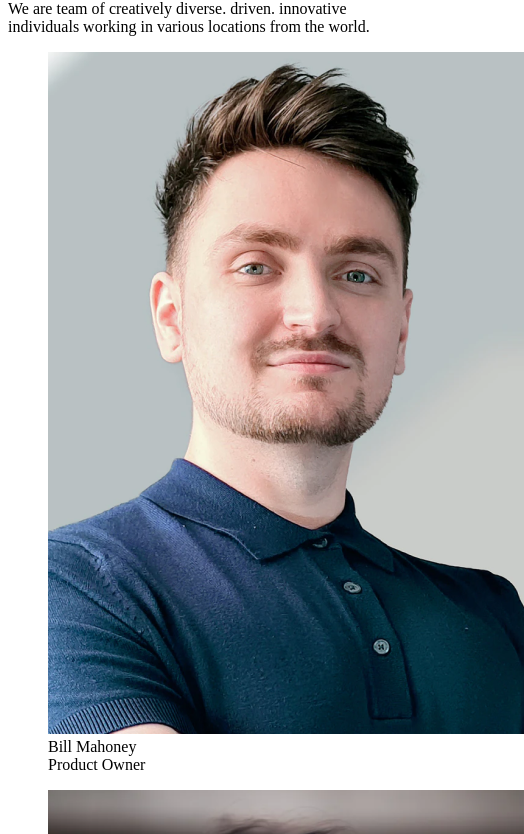
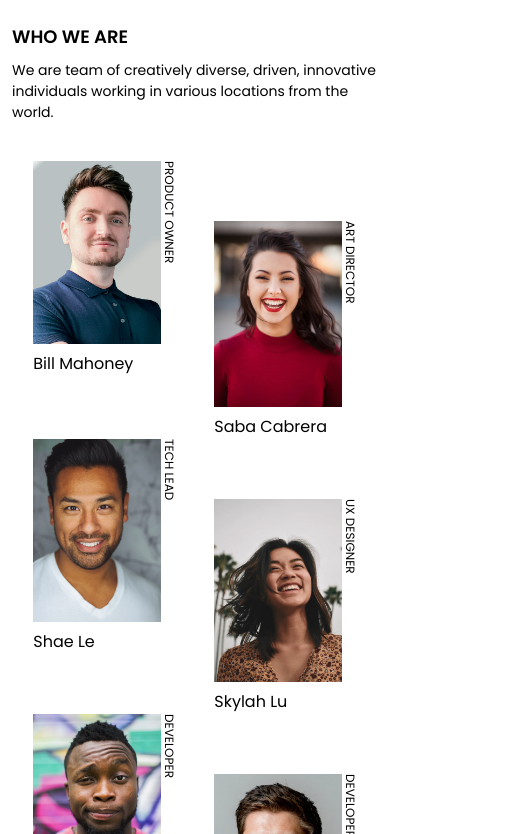
Before and after one commit to ivanxgb/MyTeamPage, a plain HTML site: page index.html in a window 390 px wide. Shown: the part 127-961 px from the top of the page, 524 px wide, since content can reach past the window. Drawn offline with Linux system fonts and the light colour scheme.

Commit message:
media queries for mobile y desktop

```diff
--- a/css/desktop.css
+++ b/css/desktop.css
@@ -0,0 +1,29 @@
+.header {
+    margin-block-start: 5rem;
+    display: flex;
+    justify-content: center;
+    gap: 2rem;
+}
+
+.header > h2 {
+    margin: 0;
+}
+
+.description {
+    margin: 0;
+    max-width: 300px;
+}
+
+.container {
+    grid-template-columns: repeat(3, 20%);
+    justify-content: center;
+    align-items: center;
+}
+
+.main--card:nth-child(even) {
+    margin-block-start: 0;
+}
+
+.main--card:nth-child(2), .main--card:nth-child(5) {
+    margin-block-start: 6rem;
+}
--- a/css/mobile.css
+++ b/css/mobile.css
@@ -0,0 +1,95 @@
+@import url('https://fonts.googleapis.com/css2?family=Poppins:wght@400;600&display=swap');
+
+
+* {
+    box-sizing: border-box;
+    padding: 0;
+    margin: 0;
+}
+
+html {
+    font-size: 62.5%;
+}
+
+body {
+    font-size: 1.6rem;
+    font-family: 'Poppins';
+}
+
+.header > h2 {
+    font-size: 3.6rem;
+    letter-spacing: -.045em;
+    font-family: 'PT Serif';
+    margin-block-start: 7rem;
+    margin-inline-start: 1.2rem;
+}
+
+.description {
+    margin-block-start: 3.8rem;
+    margin-inline-start: 1.2rem;
+}
+
+.description > h2 {
+    font-size: 1.8rem;
+    font-weight: 600;
+    text-transform: uppercase;
+}
+
+.description > p {
+    margin-block-start: 1rem;
+    font-size: 1.4rem;
+    font-weight: 400;
+}
+
+.container {
+    display: grid;
+    grid-template-columns: repeat(2, 1fr);
+    margin: 3.8rem 1.9rem;
+    justify-items: center;
+    column-gap: 10px;
+}
+
+.main--card {
+    max-width: 150px;
+    display: grid;
+    justify-content: center;
+    justify-items: end;
+    grid-template-columns: 85% 10%;
+    grid-template-rows: 90% 5%;
+}
+
+.main--card:nth-child(even) {
+    margin-block-start: 6rem;
+}
+
+.main--card > figure {
+    grid-column: 1 / 2;
+}
+
+.main--card span {
+    font-size: 1.2rem;
+    font-weight: 500;
+    line-height: 1.3rem;
+    writing-mode: vertical-lr;
+    height: fit-content;
+    grid-row: 1;
+    grid-column: 2 / 3;
+    text-transform: uppercase;
+}
+
+figure > img {
+    max-width: 100%;
+}
+
+footer {
+    font-size: 1.4rem;
+    font-family: 'Montserrat';
+    font-weight: 500;
+    text-align: center;
+    color: #A9A9A9;
+}
+
+footer a {
+    text-decoration: none;
+    color: #A9A9A9;
+}
--- a/index.html
+++ b/index.html
@@ -4,62 +4,71 @@
     <meta charset="UTF-8">
     <meta http-equiv="X-UA-Compatible" content="IE=edge">
     <meta name="viewport" content="width=device-width, initial-scale=1.0">
-    <title>Document</title>
+    <link rel="shortcut icon" href="./assets/favicon.png" type="image/x-icon">
+    <link rel="stylesheet" href="./css/mobile.css">
+    <link rel="stylesheet" media="(min-width: 760px)" href="./css/desktop.css" />
+    <title>My Team</title>
 </head>
 <body>
 
-    <h1>The creative crew</h1>
+    <section class="header">
+        <h2>The creative crew</h2>
+        <section class="description">
+            <h2>Who we are</h2>
 
-    <section>
-        <h2>Who we are</h2>
-
-        <p>We are team of creatively diverse.  driven.  innovative individuals working in various locations from the world.</p>
+            <p>We are team of creatively diverse, driven, innovative individuals working in various locations from the world.</p>
+        </section>
     </section>
 
-    <main>
 
-        <section class="main-card">
+    <main class="container">
+
+        <section class="main--card">
             <figure>
                 <img src="./assets/photo1.png" alt="Bill Mahoney, Product Owner">
                 <figcaption>Bill Mahoney</figcaption>
-                <span class="img--tittle">Product Owner</span>
             </figure>
+            <span class="img--tittle">Product Owner</span>
         </section>
 
-        <section class="main-card">
+        <section class="main--card">
             <figure>
                 <img src="./assets/photo2.png" alt="">
                 <figcaption>Saba Cabrera</figcaption>
-                <span class="img--tittle">Art director</span>
             </figure>
+            <span class="img--tittle">Art director</span>
         </section>
-        <section class="main-card">
+
+        <section class="main--card">
             <figure>
                 <img src="./assets/photo3.png" alt="">
                 <figcaption>Shae Le</figcaption>
-                <span class="img--tittle">Tech lead</span>
             </figure>
+            <span class="img--tittle">Tech lead</span>
         </section>
-        <section class="main-card">
+
+        <section class="main--card">
             <figure>
                 <img src="./assets/photo4.png" alt="">
                 <figcaption>Skylah Lu</figcaption>
-                <span class="img--tittle">Ux designer</span>
             </figure>
+            <span class="img--tittle">Ux designer</span>
         </section>
-        <section class="main-card">
+
+        <section class="main--card">
             <figure>
                 <img src="./assets/photo5.png" alt="">
                 <figcaption>Griff Richards</figcaption>
-                <span class="img--tittle">Developer</span>
             </figure>
+            <span class="img--tittle">Developer</span>
         </section>
-        <section class="main-card">
+
+        <section class="main--card">
             <figure>
                 <img src="./assets/photo6.png" alt="">
                 <figcaption>Stan John</figcaption>
-                <span class="img--tittle">Developer</span>
             </figure>
+            <span class="img--tittle">Developer</span>
         </section>
     </main>
 
```
